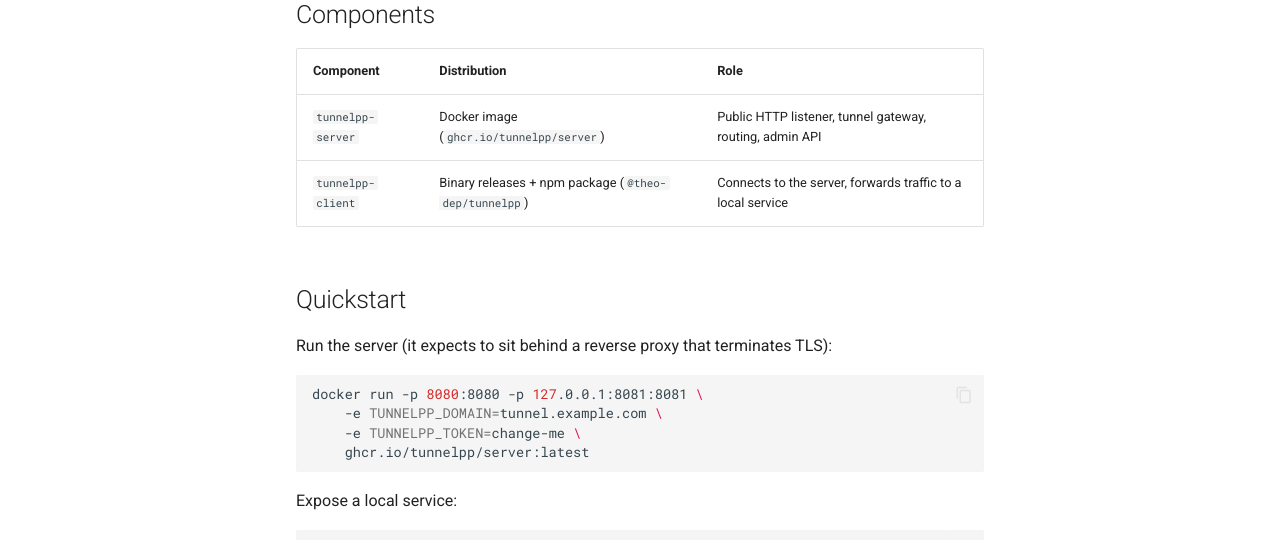
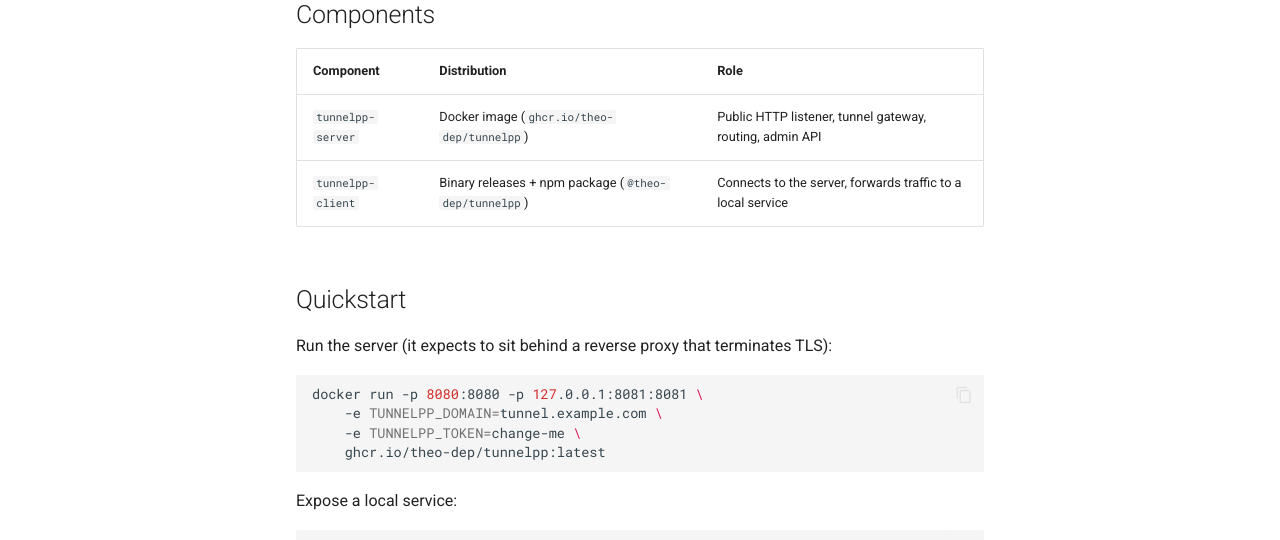
Before and after one commit to theo-dep/tunnelpp, an MkDocs documentation site: the page built from docs/index.md, in a window 1280 px wide and 1297 px high. Shown: the part 403-943 px from the top of the window. Built offline with MkDocs 1.6.1 and Material for MkDocs 9.7.7, drawn with Linux system fonts in a browser that asks for light colours; comment, search, counter and statistics services are not loaded.

````diff
--- a/docs/index.md
+++ b/docs/index.md
@@ -12,7 +12,7 @@ public request -> tunnelpp-server (sub.domain.tld) -> WebSocket -> tunnelpp-clie
 
 | Component | Distribution | Role |
 | --------- | ------------ | ---- |
-| `tunnelpp-server` | Docker image (`ghcr.io/tunnelpp/server`) | Public HTTP listener, tunnel gateway, routing, admin API |
+| `tunnelpp-server` | Docker image (`ghcr.io/theo-dep/tunnelpp`) | Public HTTP listener, tunnel gateway, routing, admin API |
 | `tunnelpp-client` | Binary releases + npm package (`@theo-dep/tunnelpp`) | Connects to the server, forwards traffic to a local service |
 
 ## Quickstart
@@ -23,7 +23,7 @@ Run the server (it expects to sit behind a reverse proxy that terminates TLS):
 docker run -p 8080:8080 -p 127.0.0.1:8081:8081 \
     -e TUNNELPP_DOMAIN=tunnel.example.com \
     -e TUNNELPP_TOKEN=change-me \
-    ghcr.io/tunnelpp/server:latest
+    ghcr.io/theo-dep/tunnelpp:latest
 ```
 
 Expose a local service:
--- a/vcpkg.json
+++ b/vcpkg.json
@@ -3,7 +3,7 @@
   "name": "tunnelpp",
   "version-string": "0.1.0-alpha.1",
   "description": "tunnelpp exposes local HTTP services on public subdomains through a tunnel server",
-  "homepage": "https://github.com/tunnelpp/tunnelpp",
+  "homepage": "https://github.com/theo-dep/tunnelpp",
   "license": "MIT",
   "dependencies": [
     "argparse",
````
Also changed, not shown: README.md (+1 -1 lines), client/npm/README.md (+2 -2 lines), docs/client.md (+2 -2 lines), docs/dynamic-ip.md (+1 -1 lines), docs/server.md (+1 -1 lines), .github/AGENTS.md, 4 other files.
